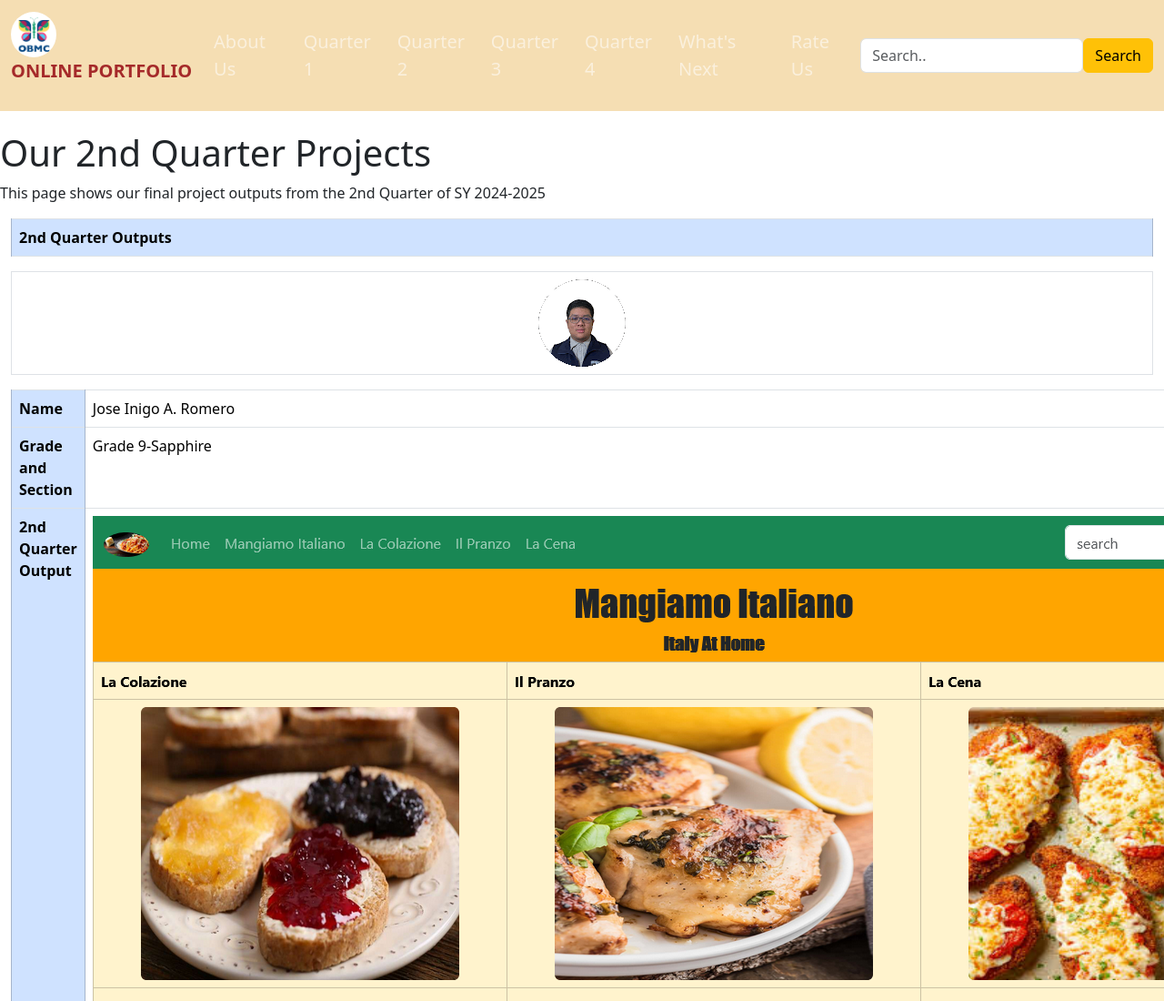
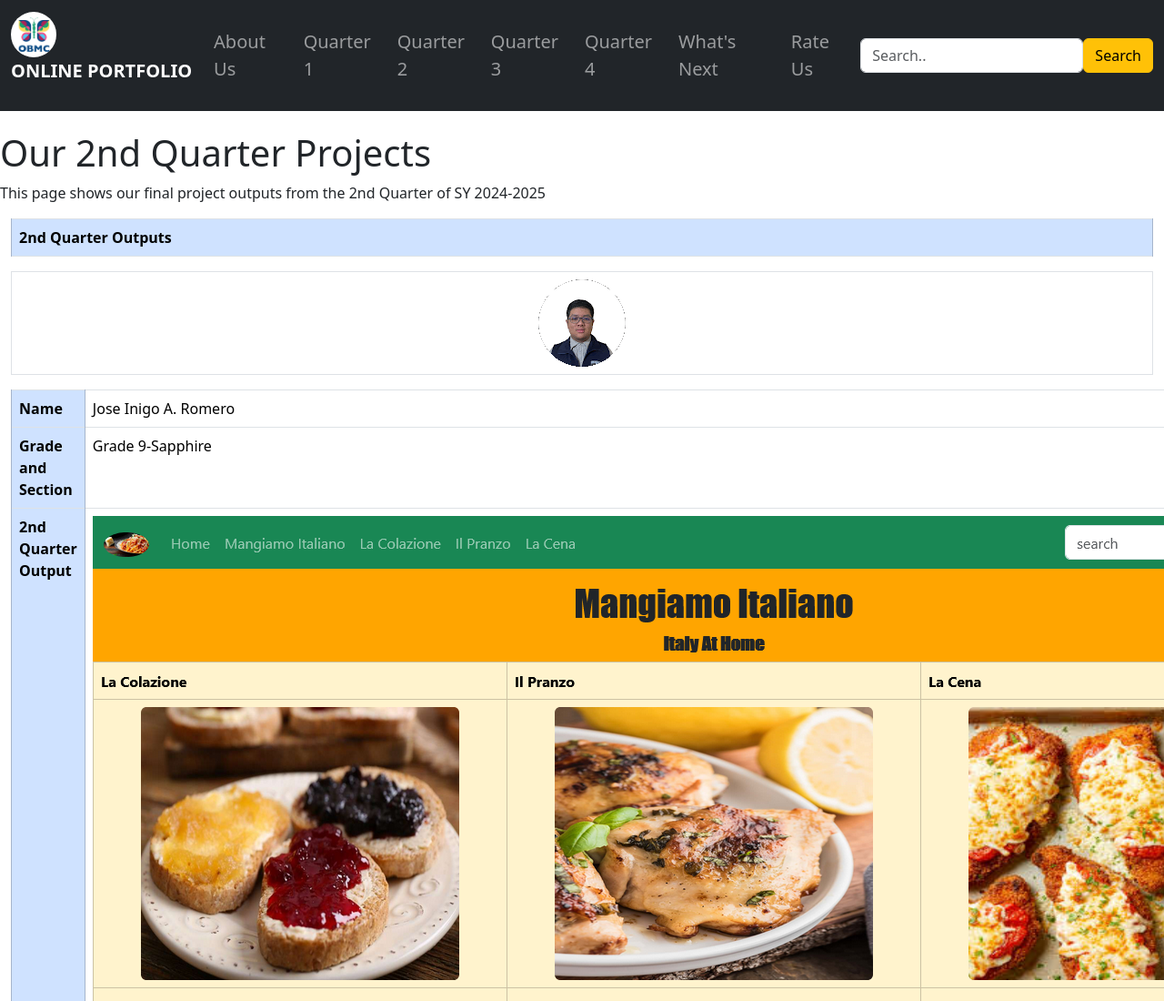
Before and after one commit to inigocode/LP_ICT9Sapphire_Q4Project_Group5_RomeroSantosSyUlitSarao, a plain HTML site: page page3.html in a window 1280 px wide. Shown: the top 1100 px of the page at 91% size. Drawn offline with nearby package versions, Linux system fonts and the light colour scheme.

Commit message:
Update page3.html

```diff
--- a/page3.html
+++ b/page3.html
@@ -9,14 +9,14 @@
 </head>
 <body>
     <div class="container">
-        <nav class="navbar navbar-expand-sm navbar-dark fixed-top" style="background-color: wheat">
+        <nav class="navbar navbar-expand-sm navbar-dark fixed-top bg-dark">
 
             <div class="container-fluid">
                 <div class="navbar-brand">
                     <a href="index.html">
                         <img class="rounded-circle" src="OB.png" alt="logo" width="50px">
                     </a>
-                    <p style="color: brown;"><b>ONLINE PORTFOLIO</b></p>
+                    <p style="color: white;"><b>ONLINE PORTFOLIO</b></p>
                 </div>
 
 
```
